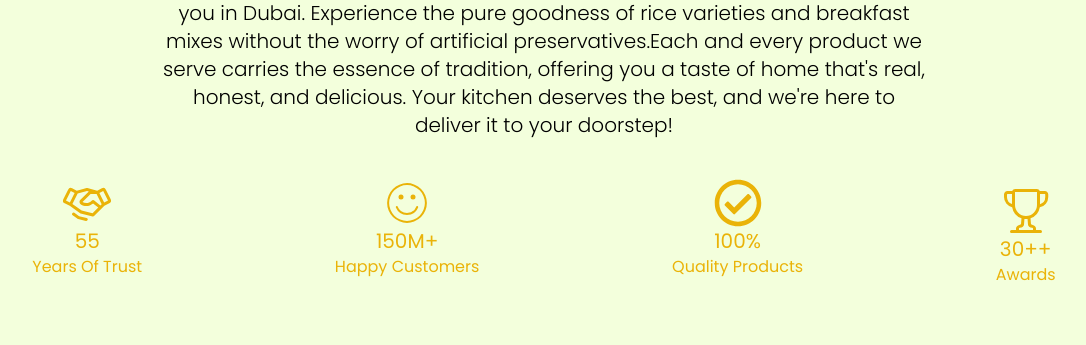
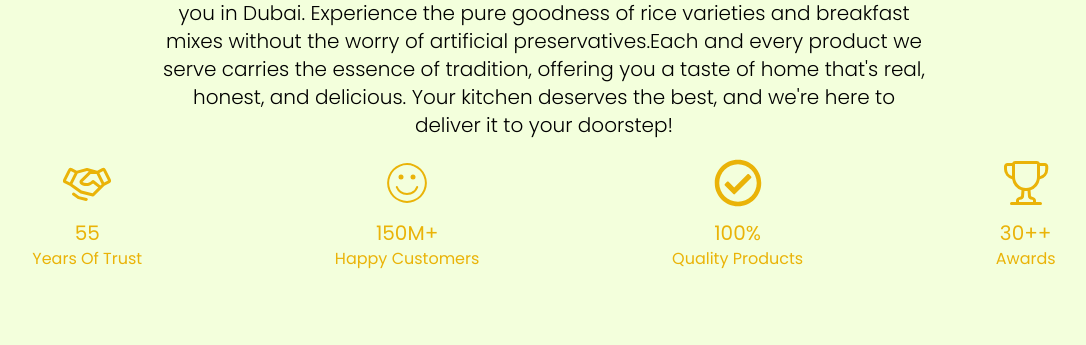
Before and after one commit to n48331/Nellgram, a Next.js app: page / in a window 1280 px wide. Shown: the part 880-1225 px from the top of the page, without its empty margins (96-1182 px from the left). Built offline with nearby package versions, Linux system fonts and the light colour scheme.

Commit message:
17/02/2024

```diff
--- a/src/components/bannerSection.tsx
+++ b/src/components/bannerSection.tsx
@@ -39,25 +39,25 @@ const BannnerSection: FunctionComponent<BannnerSectionProps> = () => {
           delicious. Your kitchen deserves the best, and we&apos;re here to deliver
           it to your doorstep!
         </p>
-        <section className="flex flex-col items-center mt-10 lg:mt-30 lg:flex-row lg:justify-around">
-          <div className="text-yellow-500 flex flex-col items-center mb-4">
+        <section className="flex flex-col lg:flex-row lg:justify-around">
+            <div className="text-yellow-500 flex flex-col items-center justify-center pt-5  mb-4 lg:mb-0 lg:mt-30">
               <PiHandshake className="h-12 w-12" />
-            <h6 className="text-xl">55</h6>
+              <h6 className="text-xl pt-3">55</h6>
               <h6>Years Of Trust</h6>
             </div>
-          <div className="text-yellow-500 flex flex-col items-center  mb-4">
+            <div className="text-yellow-500 flex flex-col items-center justify-center  pt-5  mb-4 lg:mb-0 lg:mt-30">
               <CiFaceSmile className="h-12 w-12" />
-            <h6 className="text-xl">150M+</h6>
+              <h6 className="text-xl  pt-3">150M+</h6>
               <h6>Happy Customers</h6>
             </div>
-          <div className="text-yellow-500 flex flex-col items-center mb-4">
+            <div className="text-yellow-500 flex flex-col items-center justify-center   pt-5   mb-4 lg:mb-0 lg:mt-30">
               <FaRegCheckCircle className="h-12 w-12" />
-            <h6 className="text-xl">100%</h6>
+              <h6 className="text-xl  pt-3">100%</h6>
               <h6>Quality Products</h6>
             </div>
-          <div className="text-yellow-500 flex flex-col items-center">
+            <div className="text-yellow-500 flex flex-col items-center  pt-5  h-50 w-50 justify-center">
               <GoTrophy className="h-12 w-12" />
-            <h6 className="text-xl">30++</h6>
+              <h6 className="text-xl  pt-3">30++</h6>
               <h6>Awards</h6>
             </div>
           </section>
```
Lines whose indentation alone changed are shown as unchanged.
